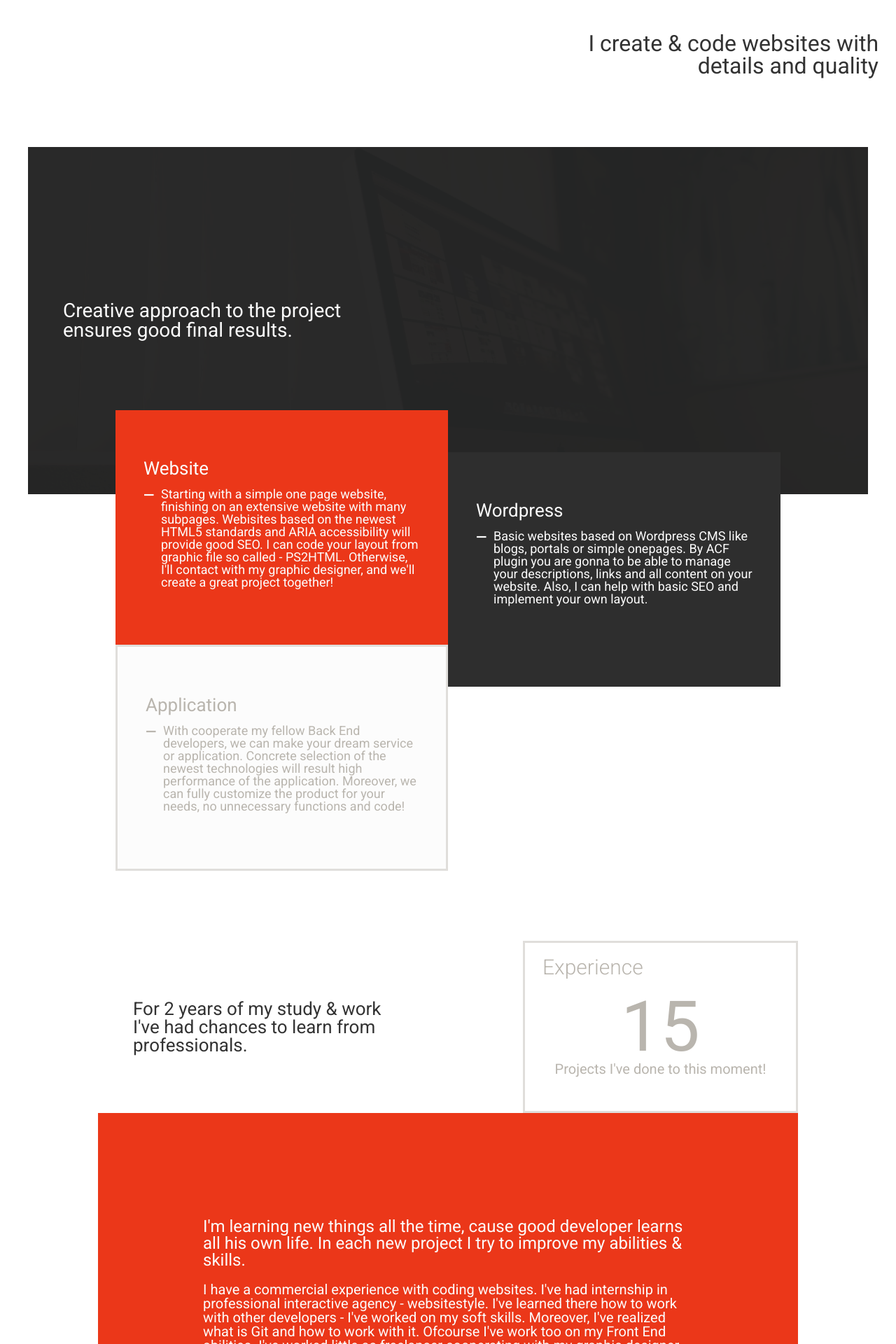
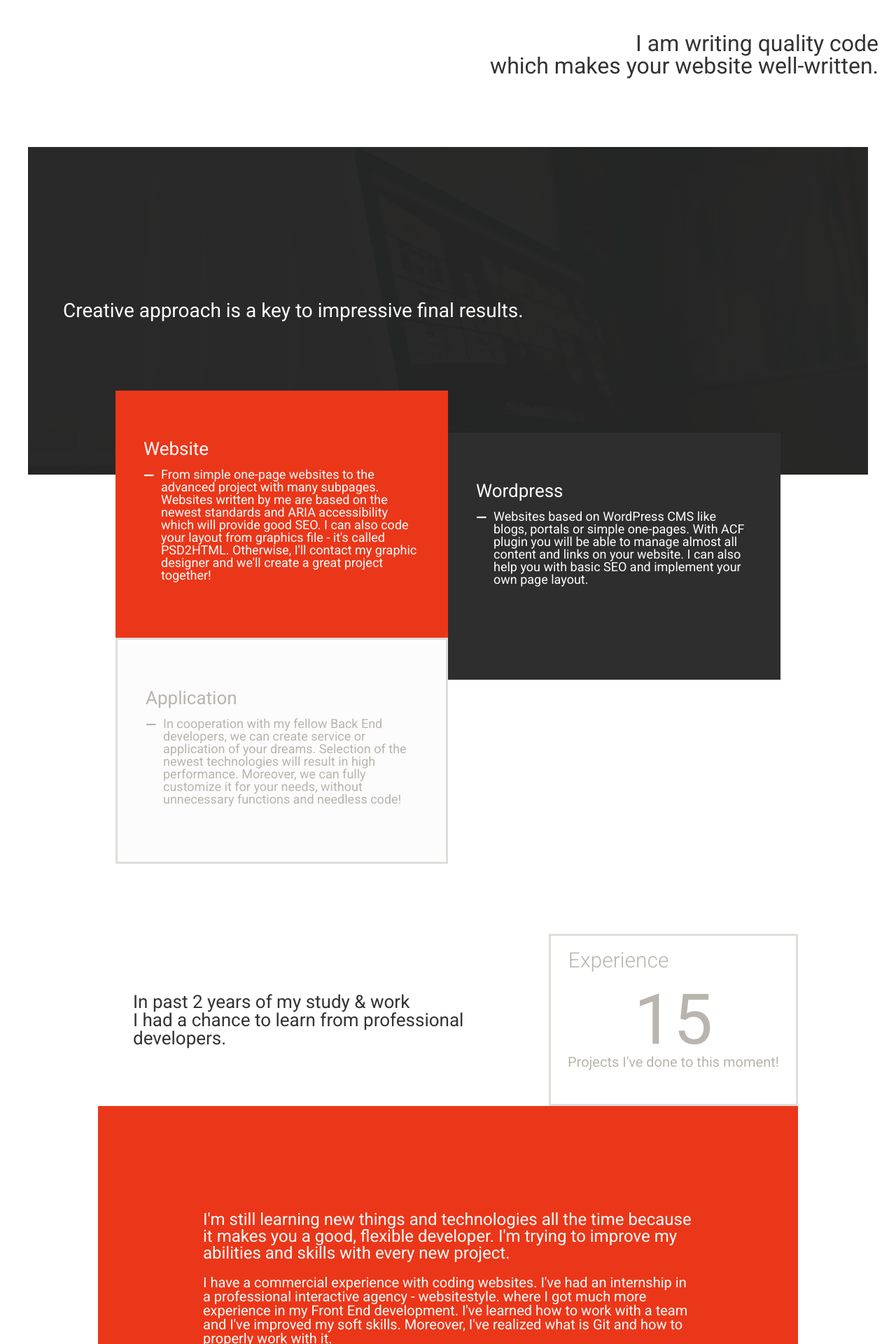
Before and after one commit to Radek-Wawrzyk/Portfolio-Front-End, a Vue app: page /about in a window 1280 px wide. Shown: the part 880-2800 px from the top of the page at 70% size. Built offline with nearby package versions, Linux system fonts and the light colour scheme.

Commit message:
Edit - About Page text

```diff
--- a/src/Components/About.vue
+++ b/src/Components/About.vue
@@ -3,17 +3,17 @@
     <main id="about">
       <header class="about-header">
         <h1 class="about-header-title">Ambition & hard work!</h1>
-        <p class="about-header-description">These words are my motto for further hard work.</p>
+        <p class="about-header-description">The best way to achieve success!</p>
       </header>
       <section class="about-info">
         <div class="about-info-wrapper">
           <article class="about-info-tile">
             <h2 class="about-info-tile-title">
-              Hello there! My name is Radek and I'm Front End Developer.
+              My name is Radosław and I'm Front End Developer.
             </h2>
             <p class="about-info-tile-description">
-              I like to learn new things, cause as developers we have to do it. However, the key to a success
-              is to like what you really do. Then everything is possible and the effects will be much better!
+              I like to learn new things. I've connected my passion to IT with web-development and I'm doing things
+              what I really like, which is very important in my career. Everything is possible if you are very involved in it!
             </p>
           </article>
         </div>
@@ -34,38 +34,38 @@
       <section class="about-skills">
         <header class="about-skills-header">
           <h2 class="about-skills-header-title">
-            I create & code websites with<br/> details and quality
+            I am writing quality code <br/> which makes your website well-written.
           </h2>
         </header>
         <article class="about-skills-info">
           <h3 class="about-skills-info-title">
-            Creative approach to the project<br/>ensures good final results.
+            Creative approach is a key to impressive final results.
           </h3>
         </article>
         <ul class="about-skills-list">
           <li class="about-skills-list-item">
             <h4 class="about-skills-list-item-title">Website</h4>
             <p class="about-skills-list-item-description">
-              Starting with a simple one page website, finishing on an extensive website
-              with many subpages. Webisites based on the newest HTML5 standards and ARIA accessibility will provide good SEO.
-              I can code your layout from graphic file so called - PS2HTML. Otherwise, I'll contact with my graphic designer,
-              and we'll create a great project together!
+              From simple one-page websites to the advanced project with many subpages. Websites written
+              by me are based on the newest standards and ARIA accessibility which will provide good SEO.
+              I can also code your layout from graphics file - it's called PSD2HTML. Otherwise, I'll contact my
+              graphic designer and we'll create a great project together!
             </p>
           </li>
           <li class="about-skills-list-item">
             <h4 class="about-skills-list-item-title">Wordpress</h4>
             <p class="about-skills-list-item-description">
-              Basic websites based on Wordpress CMS like blogs, portals or simple onepages.
-              By ACF plugin you are gonna to be able to manage your descriptions, links and all content on your website.
-              Also, I can help with basic SEO and implement your own layout.
+              Websites based on WordPress CMS like blogs, portals or simple one-pages. With ACF plugin
+              you will be able to manage almost all content and links on your website. I can also help you with
+              basic SEO and implement your own page layout.
             </p>
           </li>
           <li class="about-skills-list-item">
             <h4 class="about-skills-list-item-title">Application</h4>
             <p class="about-skills-list-item-description">
-              With cooperate my fellow Back End developers, we can make your dream service or application.
-              Concrete selection of the newest technologies will result high performance of the application. Moreover, we can fully
-              customize the product for your needs, no unnecessary functions and code!
+              In cooperation with my fellow Back End developers, we can create service or application
+              of your dreams. Selection of the newest technologies will result in high performance.
+              Moreover, we can fully customize it for your needs, without unnecessary functions and needless code!
             </p>
           </li>
         </ul>
@@ -73,8 +73,7 @@
       <section class="about-exp">
         <header class="about-exp-header">
           <h4 class="about-exp-header-title">
-            For 2 years of my study & work<br/>
-            I've had chances to learn from professionals.
+            In past 2 years of my study & work <br/> I had a chance to learn from professional developers.
           </h4>
           <div class="about-exp-header-tile">
             <h5 class="about-exp-header-tile-title">Experience</h5>
@@ -86,15 +85,15 @@
         </header>
         <article class="about-exp-info">
           <h5 class="about-exp-info-title">
-            I'm learning new things all the time, cause good developer learns all his own life. In each new project
-            I try to improve my abilities & skills.
+            I'm still learning new things and technologies all the time because it makes you a good, flexible developer.
+            I'm trying to improve my abilities and skills with every new project.
           </h5>
           <p class="about-exp-info-description">
-            I have a commercial experience with coding websites. I've had internship in professional interactive agency -
+            I have a commercial experience with coding websites. I've had an internship in a professional
+            interactive agency -
             <a href="https://www.websitestyle.pl/" title="interactive agency - websitestyles" aria-label="interactive agency - websitestyles"> websitestyle.</a>
-            I've learned there how to work with other developers - I've worked on my soft skills.
-            Moreover, I've realized what is Git and how to work with it. Ofcourse I've work too on my Front End abilities. I've worked little as
-            freelancer cooperating with my graphic designer.
+            where I got much more experience in my Front End development. I've learned how to work with a team and I've improved
+            my soft skills. Moreover, I've realized what is Git and how to properly work with it.
           </p>
           <router-link to="/portfolio" title="my work" aria-label="My work" class="about-exp-info-link">
             See my work
```
